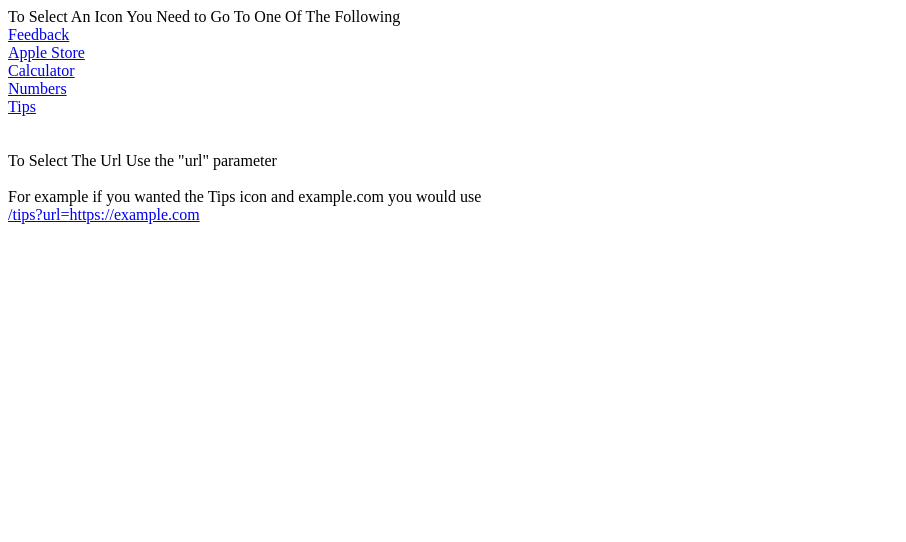
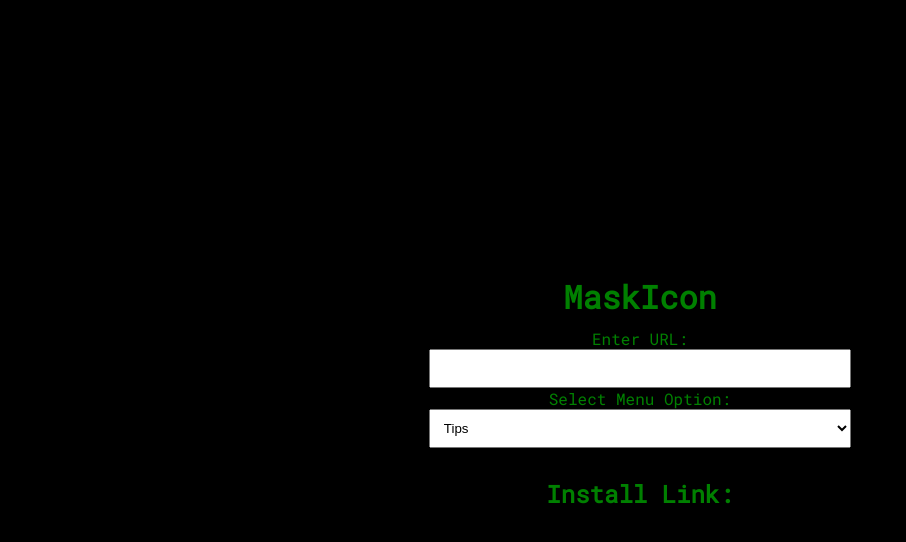
Before and after one commit to SamJ2104/MaskIcon, a plain HTML site: page index.html in a window 1280 px wide. Shown: the whole page, without its empty margins (0-906 px from the left). Drawn offline with Linux system fonts and the light colour scheme.

Commit message:
Update index.html

```diff
--- a/index.html
+++ b/index.html
@@ -1,19 +1,84 @@
 <!DOCTYPE html>
-<html>
-  <head>
-  </head>
-  <body>
-To Select An Icon You Need to Go To One Of The Following <br>
-    <a href="/MaskIcon/feedback">Feedback</a> <br>
-    <a href="/MaskIcon/applestore">Apple Store</a> <br>
-    <a href="/MaskIcon/calculator">Calculator</a> <br>
-    <a href="/MaskIcon/numbers">Numbers</a> <br>
-    <a href="/MaskIcon/tips">Tips</a> <br>
+<html lang="en">
+<head>
+    <meta charset="UTF-8">
+    <meta name="viewport" content="width=device-width, initial-scale=1.0">
+    <title>MaskIcon</title>
+    <link rel="preconnect" href="https://fonts.googleapis.com">
+    <link rel="preconnect" href="https://fonts.gstatic.com" crossorigin>
+    <link href="https://fonts.googleapis.com/css2?family=Roboto+Mono&display=swap" rel="stylesheet">
+    <style>
+        body {
+            font-family: 'Roboto Mono', sans-serif;
+            background-color: black;
+            color: green;
+            text-align: center;
+            margin: 0;
+            height: 100vh;
+            display: flex;
+            flex-direction: column;
+            justify-content: center;
+        }
 
-<br> <br>
-To Select The Url Use the "url" parameter
-    <br> <br>
-For example if you wanted the Tips icon and example.com you would use <br>
-    <a href="/tips?url=https://example.com"> /tips?url=https://example.com </a>
-  </body>
+        #container {
+            width: 33%;
+            margin: 0 auto; /* Center the container */
+        }
+
+        h1, h2, label, select, p {
+            margin-bottom: 10px;
+        }
+
+        #urlInput, #menuOptions {
+            width: 100%;
+            padding: 10px;
+            box-sizing: border-box;
+        }
+
+        #formattedUrl {
+            color: lightgreen; /* Change the color for clickable links */
+            cursor: pointer;
+            text-decoration: underline;
+        }
+    </style>
+</head>
+<body>
+
+  <h1>MaskIcon</h1>
+
+
+<div id="container">
+    <label for="urlInput">Enter URL:</label>
+    <input type="text" id="urlInput" oninput="updateOutput()">
+
+    <label for="menuOptions">Select Menu Option:</label>
+    <select id="menuOptions" onchange="updateOutput()">
+        <option value="tips">Tips</option>
+        <option value="feedback">Feedback</option>
+        <option value="applestore">Apple Store</option>
+        <option value="calculator">Calculator</option>
+        <option value="numbers">Numbers</option>
+    </select>
+
+    <h2>Install Link:</h2>
+
+</div>
+   <p id="formattedUrl" onclick="openLink()"></p>
+<script>
+    function updateOutput() {
+        const urlInput = document.getElementById('urlInput').value;
+        const menuOptions = document.getElementById('menuOptions');
+        const selectedOption = menuOptions.options[menuOptions.selectedIndex].value;
+
+        const formattedUrl = `https://samj2104.github.io/MaskIcon/${selectedOption}?url=${urlInput}`;
+        document.getElementById('formattedUrl').innerText = formattedUrl;
+    }
+
+    function openLink() {
+        const formattedUrl = document.getElementById('formattedUrl').innerText;
+        window.open(formattedUrl, '_blank');
+    }
+</script>
+
+</body>
 </html>
```
